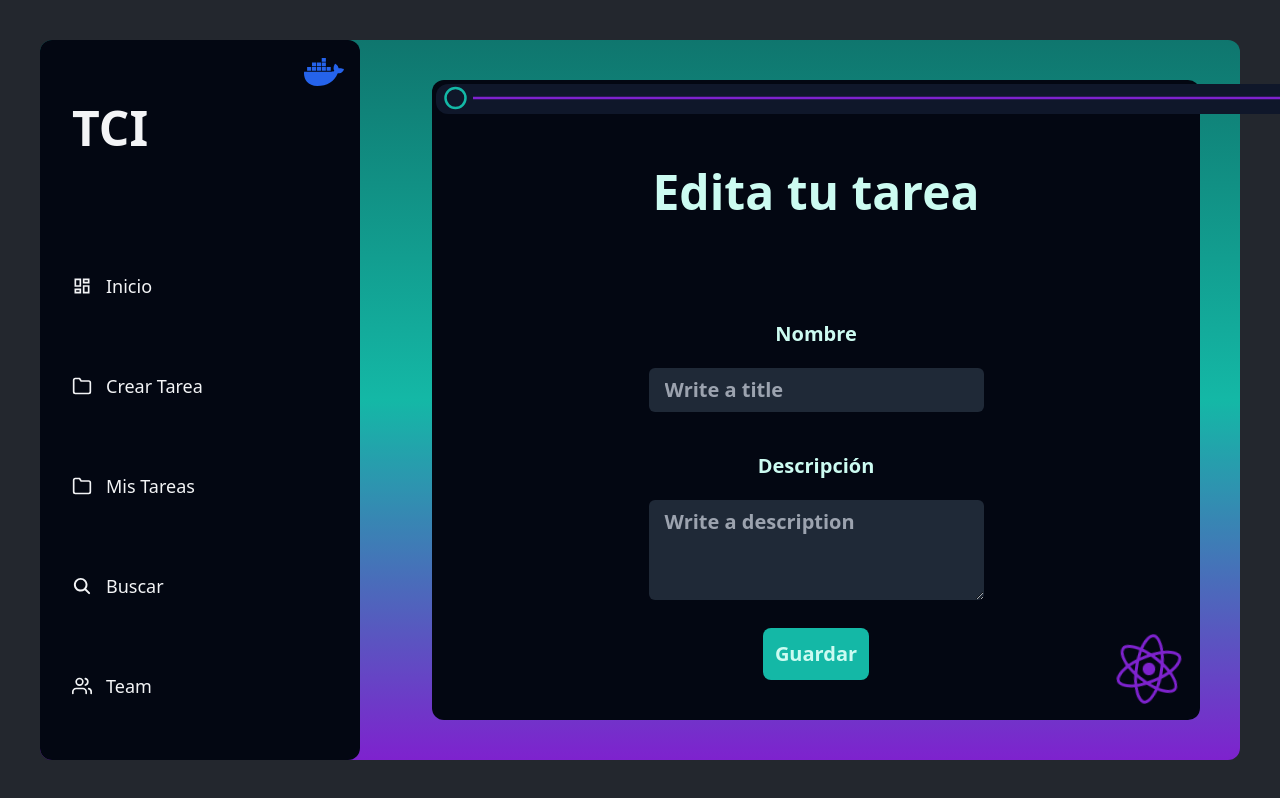
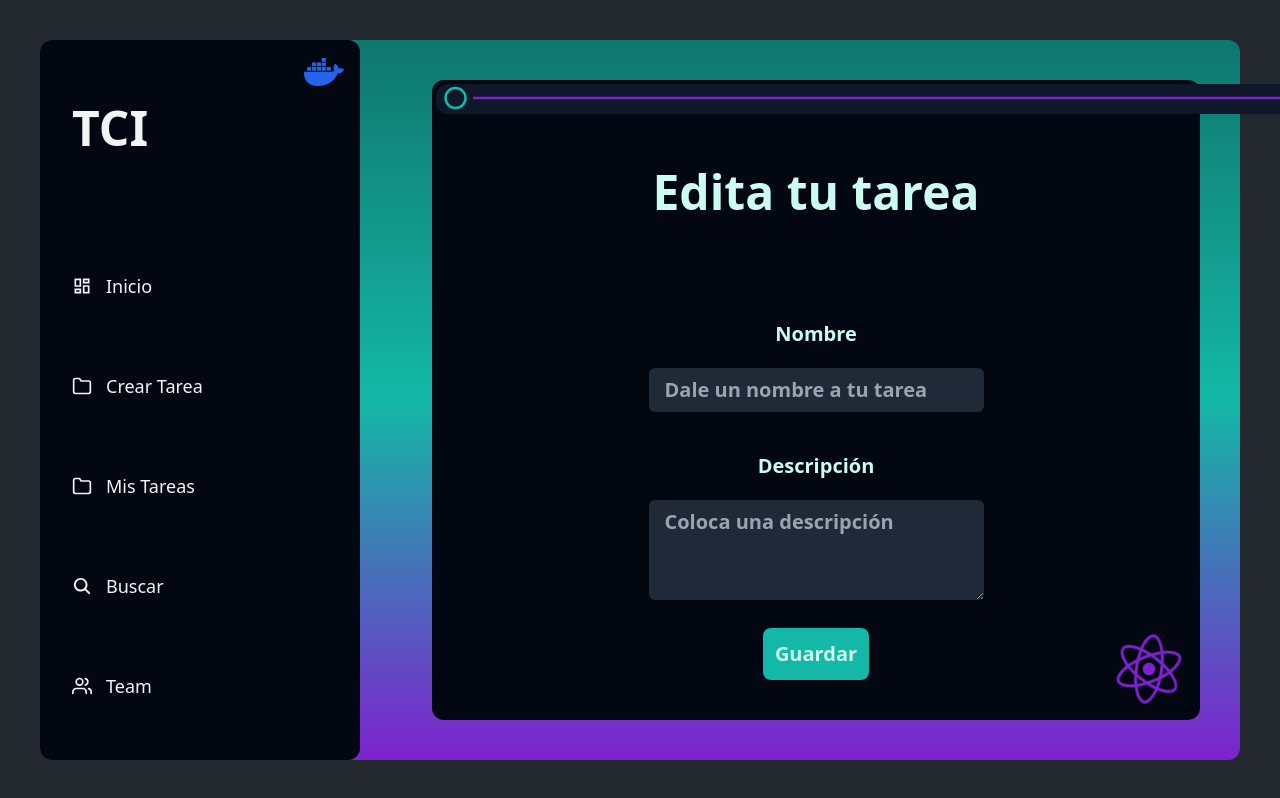
Before and after one commit to AndIAmSam/First-TCI-Project, a React (Vite) app in the folder frontend/: page /edit/1 in a window 1280 px wide. Built offline with nearby package versions, Linux system fonts and the light colour scheme; no server answers.

Commit message:
UI changes.

```diff
--- a/frontend/src/pages/TaskEdit.jsx
+++ b/frontend/src/pages/TaskEdit.jsx
@@ -71,7 +71,7 @@ const TaskEdit = () => {
                     <input
                       type="text"
                       name="title"
-                      placeholder="Write a title"
+                      placeholder="Dale un nombre a tu tarea"
                       onChange={handleChange}
                       value={values.title}
                       className="mb-10 mt-5 bg-gray-800 rounded-md px-4 py-2 text-white focus:outline-none focus:ring focus:border-teal-500"
@@ -80,7 +80,7 @@ const TaskEdit = () => {
                     <textarea
                       name="description"
                       rows="3"
-                      placeholder="Write a description"
+                      placeholder="Coloca una descripción"
                       onChange={handleChange}
                       value={values.description}
                       className="mt-5 bg-gray-800 rounded-md px-4 py-2 text-white focus:outline-none focus:ring focus:border-teal-500"
--- a/frontend/src/pages/TaskForm.jsx
+++ b/frontend/src/pages/TaskForm.jsx
@@ -42,7 +42,7 @@ const TaskForm = () => {
                     <input
                       type="text"
                       name="title"
-                      placeholder="Write a title"
+                      placeholder="Dale un nombre a tu tarea"
                       onChange={handleChange}
                       value={values.title}
                       className="mb-10 mt-5 bg-gray-800 rounded-md px-4 py-2 text-white focus:outline-none focus:ring focus:border-teal-500"
@@ -52,7 +52,7 @@ const TaskForm = () => {
                     <textarea
                       name="description"
                       rows="3"
-                      placeholder="Write a description"
+                      placeholder="Coloca una descripción"
                       onChange={handleChange}
                       value={values.description}
                       className="mt-5 bg-gray-800 rounded-md px-4 py-2 text-white focus:outline-none focus:ring focus:border-teal-500"
```
